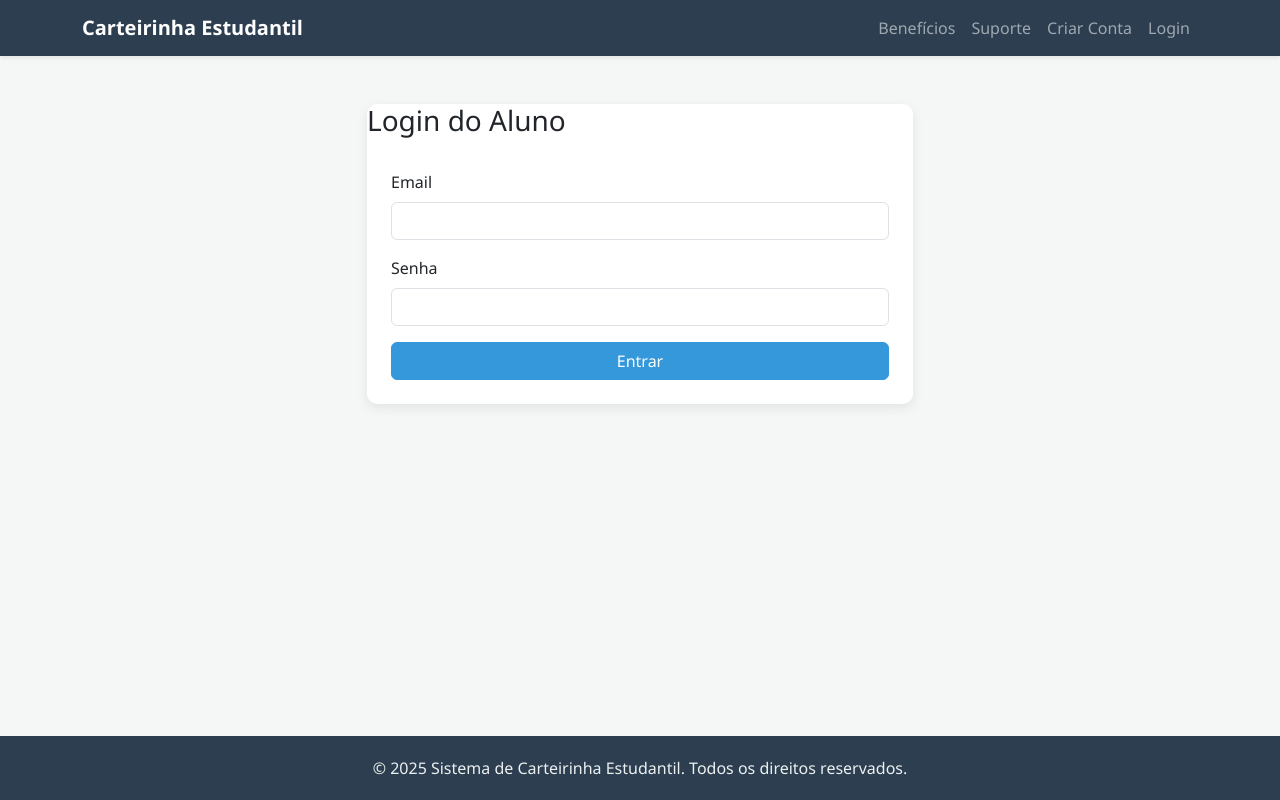
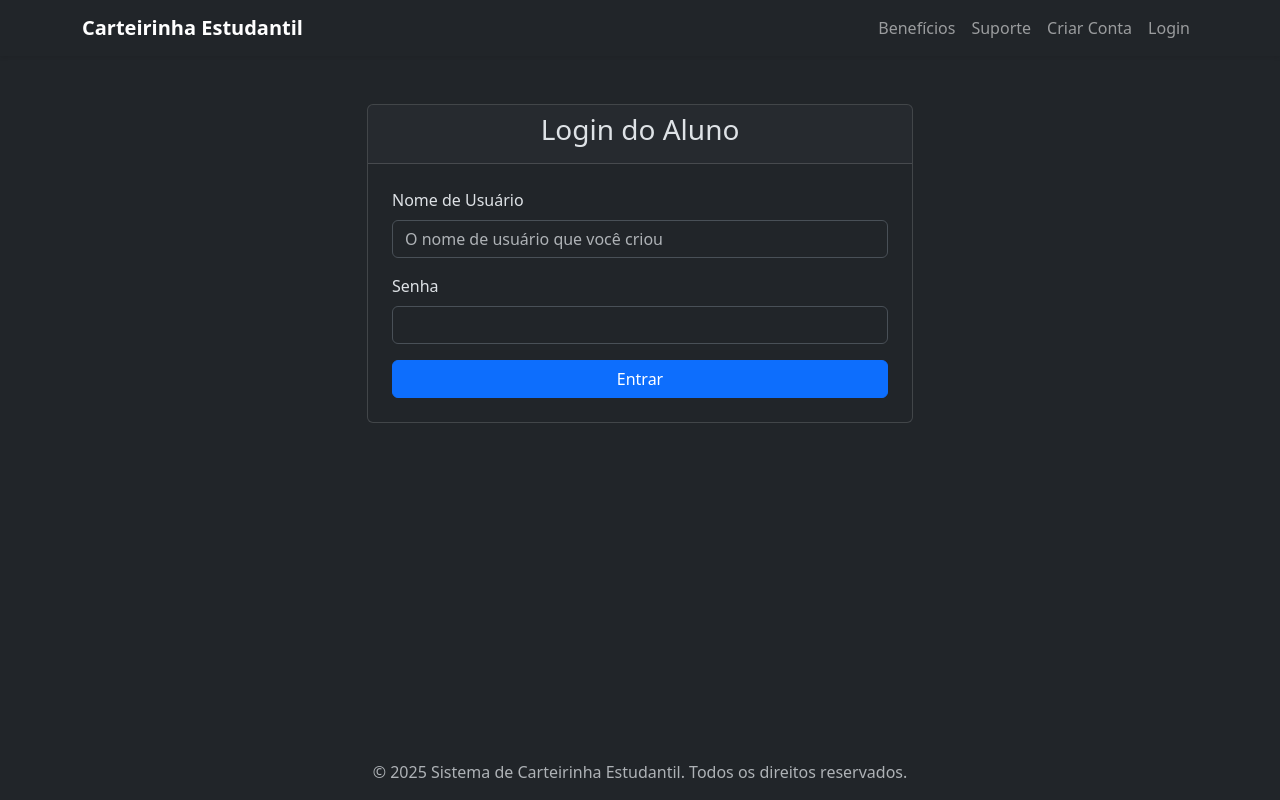
Before and after one commit to MOISES-DARLAN/CARTEIRINHA-ESTUDANTIL, a Django app: page /login/ in a window 1280 px wide. Run offline with Django 5.2, Linux system fonts and the light colour scheme.

```diff
--- a/alunos/templates/alunos/base.html
+++ b/alunos/templates/alunos/base.html
@@ -1,15 +1,15 @@
 {% load static %}
 <!doctype html>
-<html lang="pt-br">
+<html lang="pt-br" data-bs-theme="dark">
 <head>
   <meta charset="utf-8">
   <meta name="viewport" content="width=device-width, initial-scale=1">
   <title>Sistema de Carteirinha Estudantil</title>
   <link href="https://cdn.jsdelivr.net/npm/bootstrap@5.3.3/dist/css/bootstrap.min.css" rel="stylesheet">
-  <link rel="stylesheet" href="{% static 'css/main.css' %}">
+  <link rel="stylesheet" href="{% static 'css/dark-theme.css' %}">
 </head>
 <body class="d-flex flex-column min-vh-100">
-    <nav class="navbar navbar-expand-lg navbar-dark navbar-custom shadow-sm">
+    <nav class="navbar navbar-expand-lg navbar-dark shadow-sm">
         <div class="container">
             <a class="navbar-brand fw-bold" href="{% url 'home' %}">Carteirinha Estudantil</a>
             <button class="navbar-toggler" type="button" data-bs-toggle="collapse" data-bs-target="#navbarNav" aria-controls="navbarNav" aria-expanded="false" aria-label="Toggle navigation">
@@ -53,9 +53,9 @@
     </div>
   </main>
 
-  <footer class="footer-custom mt-auto">
+  <footer class="footer mt-auto py-3">
       <div class="container text-center">
-          <span>&copy; 2025 Sistema de Carteirinha Estudantil. Todos os direitos reservados.</span>
+          <span class="text-muted">© 2025 Sistema de Carteirinha Estudantil. Todos os direitos reservados.</span>
       </div>
   </footer>
 
--- a/alunos/templates/registration/login.html
+++ b/alunos/templates/registration/login.html
@@ -4,7 +4,7 @@
 <div class="row justify-content-center">
     <div class="col-md-6">
         <div class="card">
-            <div class.card-header card-header-custom text-center">
+            <div class="card-header card-header-custom text-center">
                 <h3>Login do Aluno</h3>
             </div>
             <div class="card-body p-4">
@@ -16,8 +16,8 @@
                 <form method="post">
                     {% csrf_token %}
                     <div class="mb-3">
-                        <label for="id_username" class="form-label">Email</label>
-                        <input type="text" name="username" class="form-control" required id="id_username">
+                        <label for="id_username" class="form-label">Nome de Usuário</label>
+                        <input type="text" name="username" class="form-control" required id="id_username" placeholder="O nome de usuário que você criou">
                     </div>
                     <div class="mb-3">
                         <label for="id_password" class="form-label">Senha</label>
--- a/static/css/main.css
+++ b/static/css/main.css
@@ -1,50 +1,74 @@
-body {
-    background-color: #f4f7f6;
-    font-family: 'Segoe UI', Tahoma, Geneva, Verdana, sans-serif;
+:root {
+    --primary-color: #0d6efd; /* Azul Padrão do Bootstrap para Destaques */
+    --background-color: #121212;
+    --surface-color: #1e1e1e;
+    --border-color: #2c2c2c;
+    --text-color: #e0e0e0;
+    --text-color-muted: #888888;
 }
 
-.navbar-custom {
-    background-color: #2c3e50;
+body {
+    background-color: var(--background-color);
+    color: var(--text-color);
+    font-family: -apple-system, BlinkMacSystemFont, 'Segoe UI', Roboto, Helvetica, Arial, sans-serif;
+}
+
+.navbar {
+    background-color: var(--surface-color) !important;
+    border-bottom: 1px solid var(--border-color);
 }
 
 .card {
-    border: none;
-    border-radius: 10px;
-    box-shadow: 0 4px 12px rgba(0, 0, 0, 0.08);
-    transition: all 0.3s ease-in-out;
+    background-color: var(--surface-color);
+    border: 1px solid var(--border-color);
+    border-radius: 8px;
+    box-shadow: none;
 }
 
-.card:hover {
-    transform: translateY(-5px);
-    box-shadow: 0 8px 16px rgba(0, 0, 0, 0.1);
+.card-header {
+    background-color: #252525;
+    border-bottom: 1px solid var(--border-color);
+    font-weight: 600;
 }
 
-.card-header-custom {
-    background: linear-gradient(45deg, #3498db, #2980b9);
-    color: white;
-    font-weight: bold;
-    border-top-left-radius: 10px;
-    border-top-right-radius: 10px;
+.form-control {
+    background-color: #252525;
+    border: 1px solid #444;
+    color: var(--text-color);
+}
+
+.form-control::placeholder {
+    color: var(--text-color-muted);
+}
+
+.form-control:focus {
+    background-color: #252525;
+    border-color: var(--primary-color);
+    color: var(--text-color);
+    box-shadow: 0 0 0 0.25rem rgba(13, 110, 253, 0.25);
 }
 
 .btn-primary {
-    background-color: #3498db;
-    border-color: #3498db;
-    transition: background-color 0.2s;
+    background-color: var(--primary-color);
+    border-color: var(--primary-color);
+    font-weight: 600;
 }
 
-.btn-primary:hover {
-    background-color: #2980b9;
-    border-color: #2980b9;
+.footer {
+    background-color: var(--surface-color);
+    border-top: 1px solid var(--border-color);
+    color: var(--text-color-muted);
 }
 
-.footer-custom {
-    background-color: #2c3e50;
-    color: #ecf0f1;
-    padding: 20px 0;
+a {
+    color: var(--primary-color);
 }
 
-.carteirinha-card {
-    background: linear-gradient(45deg, #3a7bd5, #3a6073);
-    color: white;
+.nav-link {
+    color: var(--text-color-muted);
+    font-weight: 500;
 }
+
+.nav-link:hover, .navbar-brand:hover {
+    color: var(--text-color);
+}
```
Also changed, not shown: db.sqlite3.
